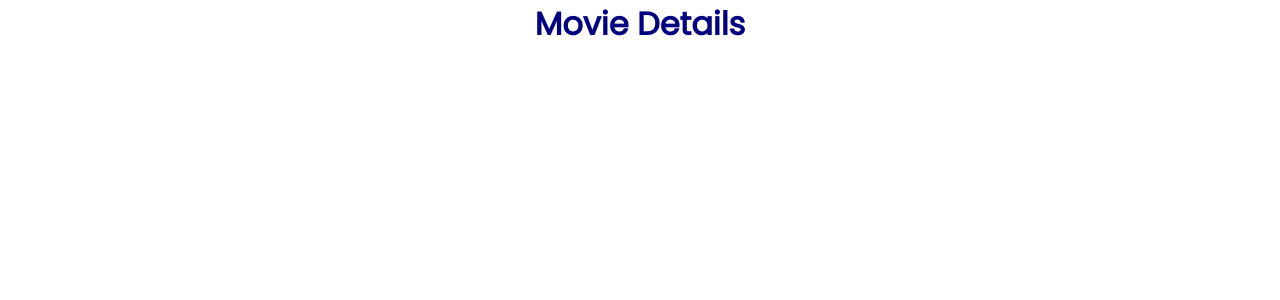
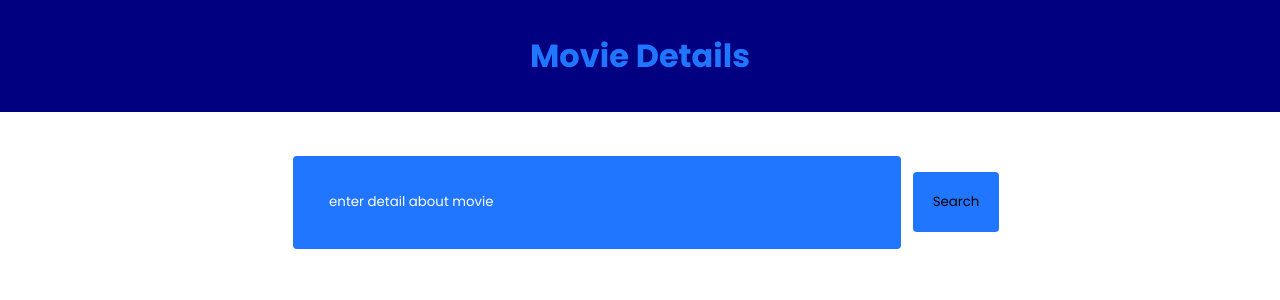
Before and after one commit to Aman-Dangol/Movie-details-react, a React (Vite) app: page / in a window 1280 px wide. Shown: the top 300 px of the page. Built offline with nearby package versions, Linux system fonts and the light colour scheme.

Commit message:
design form

```diff
--- a/src/App.jsx
+++ b/src/App.jsx
@@ -1,9 +1,10 @@
 import Header from "./components/Header";
-
+import Form from "./components/Form";
 function App() {
   return (
     <>
       <Header></Header>
+      <Form></Form>
     </>
   );
 }
--- /dev/null
+++ b/src/components/Form.jsx
@@ -0,0 +1,35 @@
+import styles from "../css_modules/form.module.css";
+import { useState } from "react";
+
+export default function Form() {
+  const [input, setInput] = useState("");
+  function btnClick(e) {
+    e.preventDefault();
+  }
+  function inputUpdate(e) {
+    setInput(e.target.value);
+    console.log(e.target.value);
+  }
+  return (
+    <form>
+      <input
+        type="text"
+        onChange={(e) => {
+          inputUpdate(e);
+        }}
+        value={input}
+        name="query"
+        placeholder="enter detail about movie"
+      />
+      <button
+        type="submit"
+        onClick={(e) => {
+          btnClick(e);
+        }}
+      >
+        {" "}
+        Search
+      </button>
+    </form>
+  );
+}
--- /dev/null
+++ b/src/css_modules/form.module.css
@@ -0,0 +1,31 @@
+@import url("./global.css");
+form {
+  display: block;
+  margin: 0 auto;
+  display: flex;
+  justify-content: center;
+  align-items: center;
+  padding: 2rem;
+}
+
+form > input {
+  margin: 12px;
+  padding: 3%;
+  outline: none;
+  border: none;
+  width: 50%;
+  border-radius: 4px;
+  background-color: var(--secondary-color);
+}
+
+form > input::placeholder {
+  color: white;
+}
+
+form > button {
+  padding: 20px;
+  border: none;
+  background-color: #2176ff;
+  border-radius: 4px;
+  cursor: pointer;
+}
--- a/src/css_modules/global.css
+++ b/src/css_modules/global.css
@@ -1,4 +1,9 @@
-@import url("https://fonts.googleapis.com/css2?family=Poppins");
+@import url("https://fonts.googleapis.com/css2?family=Poppins:ital,wght@0,100;0,200;0,300;0,400;0,500;0,600;0,700;0,800;0,900;1,100;1,200;1,300;1,400;1,500;1,600;1,700;1,800;1,900&display=swap");
+
+:root{
+  --primary-color : navy;
+  --secondary-color: #2176FF;
+}
 
 * {
   box-sizing: border-box;
--- a/src/css_modules/header.module.css
+++ b/src/css_modules/header.module.css
@@ -1,5 +1,7 @@
 @import url(./global.css);
 h1 {
   text-align: center;
-  color: navy;
+  background-color: #000080;
+  color: #2176ff;
+  padding: 2rem;
 }
```
